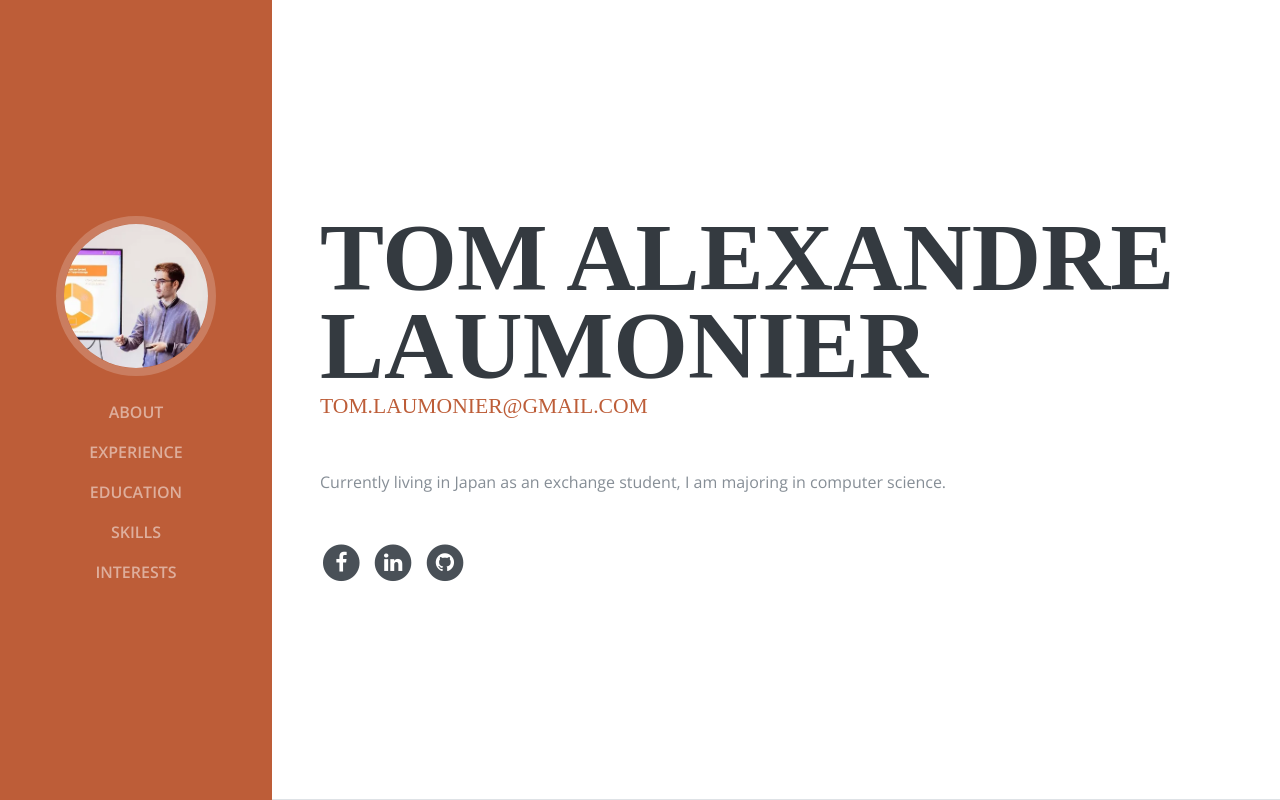
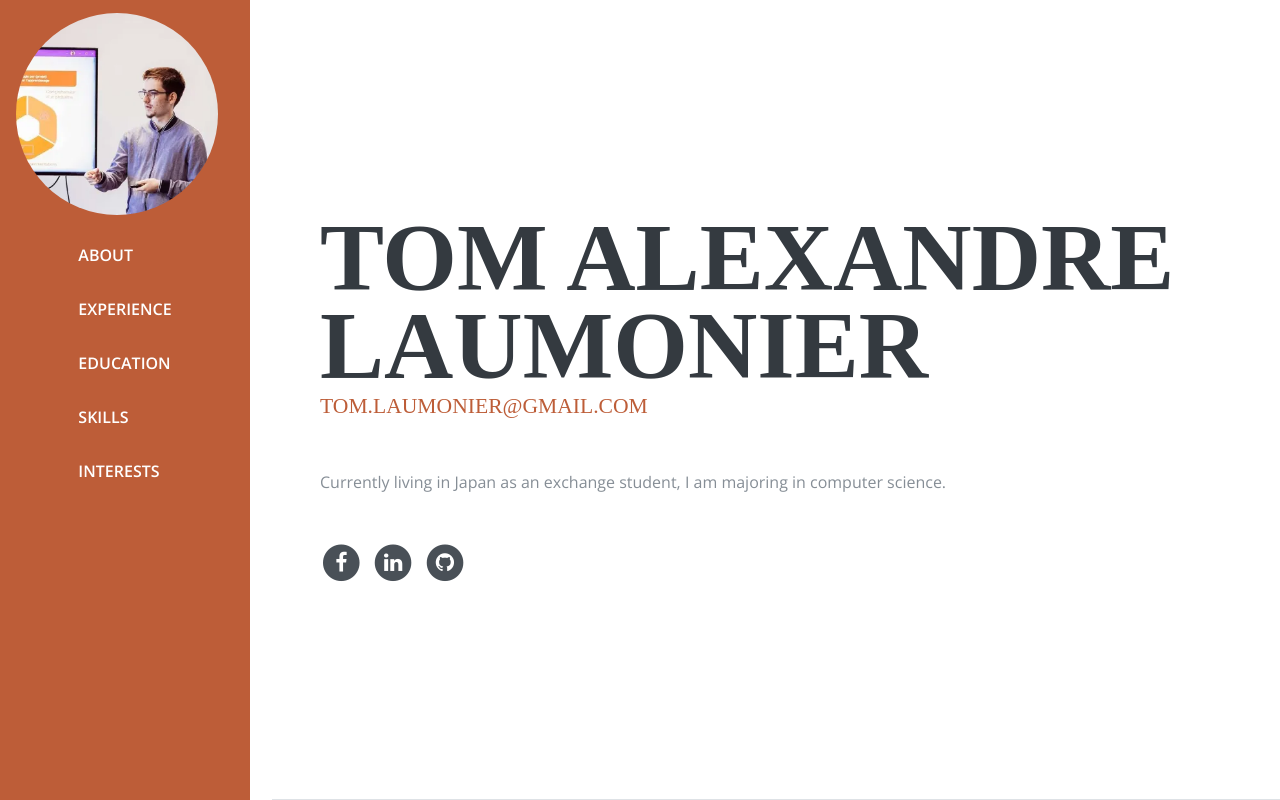
Before and after one commit to Z123418Tom/z123418tom.github.io, a plain HTML site: page index.html in a window 1280 px wide. Shown: the top 800 px of the page. Drawn offline with nearby package versions, Linux system fonts and the light colour scheme; a web font is replaced by a local one.

Commit message:
navbar change

```diff
--- a/css/resume.css
+++ b/css/resume.css
@@ -11,7 +11,12 @@ body {
   }
 }
 
-h1, h2, h3, h4, h5, h6 {
+h1,
+h2,
+h3,
+h4,
+h5,
+h6 {
   font-family: 'Saira Extra Condensed', serif;
   font-weight: 700;
   text-transform: uppercase;
@@ -50,54 +55,61 @@ h2 {
   color: #BD5D38;
 }
 
-#sideNav .navbar-nav .nav-item .nav-link {
+/* Styles pour la navigation */
+.navbar {
+  background-color: #BD5D38;
+  color: white;
+  text-transform: uppercase;
   font-weight: 600;
-  text-transform: uppercase;
+}
+
+.navbar .nav-link {
+  color: white;
+  text-decoration: none;
+  padding: 15px;
+}
+
+.navbar .nav-link:hover {
+  color: #824027;
 }
 
 @media (min-width: 992px) {
-  #sideNav {
-    text-align: center;
+  .navbar {
     position: fixed;
     top: 0;
     left: 0;
-    display: flex;
+    width: 250px;
+    height: 100%;
     flex-direction: column;
-    width: 17rem;
-    height: 100vh;
+    justify-content: flex-start;
   }
 
-  #sideNav .navbar-brand {
-    display: flex;
-    margin: auto auto 0;
-    padding: 0.5rem;
+  .navbar-nav {
+    flex-direction: column;
   }
 
-  #sideNav .navbar-brand .img-profile {
-    max-width: 10rem;
-    max-height: 10rem;
-    border: 0.5rem solid rgba(255, 255, 255, 0.2);
+  .content {
+    margin-left: 250px;
+  }
+}
+
+@media (max-width: 991px) {
+  .navbar {
+    display:none
   }
 
-  #sideNav .navbar-collapse {
-    display: flex;
-    align-items: flex-start;
-    flex-grow: 0;
+  .mobile-banner {
+    display: block;
     width: 100%;
-    margin-bottom: auto;
+    height: 60px;
+    background-color: #BD5D38;
+    position: fixed;
+    top: 0;
+    z-index: 1000;
   }
 
-  #sideNav .navbar-collapse .navbar-nav {
-    flex-direction: column;
-    width: 100%;
-  }
-
-  #sideNav .navbar-collapse .navbar-nav .nav-item {
-    display: block;
-  }
-
-  #sideNav .navbar-collapse .navbar-nav .nav-item .nav-link {
-    display: block;
+  .content {
+    padding-top: 60px;
   }
 }
 
@@ -140,6 +152,8 @@ a {
   color: #BD5D38;
 }
 
-a:hover, a:focus, a:active {
+a:hover,
+a:focus,
+a:active {
   color: #824027;
 }
--- a/index.html
+++ b/index.html
@@ -28,19 +28,13 @@
 </head>
 
 <body id="page-top">
-
-  <nav class="navbar navbar-expand-lg navbar-dark bg-primary fixed-top" id="sideNav">
+  <nav class="navbar">
     <a class="navbar-brand js-scroll-trigger" href="#page-top">
-      <span class="d-block d-lg-none">Start Bootstrap</span>
+      <span class="d-block d-lg-none">Tom Alexandre Laumonier</span>
       <span class="d-none d-lg-block">
         <img class="img-fluid img-profile rounded-circle mx-auto mb-2" src="img/profile.png" alt="">
       </span>
     </a>
-    <button class="navbar-toggler" type="button" data-toggle="collapse" data-target="#navbarSupportedContent"
-      aria-controls="navbarSupportedContent" aria-expanded="false" aria-label="Toggle navigation">
-      <span class="navbar-toggler-icon"></span>
-    </button>
-    <div class="collapse navbar-collapse" id="navbarSupportedContent">
     <ul class="navbar-nav">
       <li class="nav-item">
         <a class="nav-link js-scroll-trigger" href="#about">About</a>
@@ -58,9 +52,9 @@
         <a class="nav-link js-scroll-trigger" href="#interests">Interests</a>
       </li>
     </ul>
-    </div>
   </nav>
 
+  <div class="mobile-banner"></div>
   <div class="container-fluid p-0">
 
     <section class="resume-section p-3 p-lg-5 d-flex d-column" id="about">
```
Lines whose indentation alone changed are shown as unchanged.
